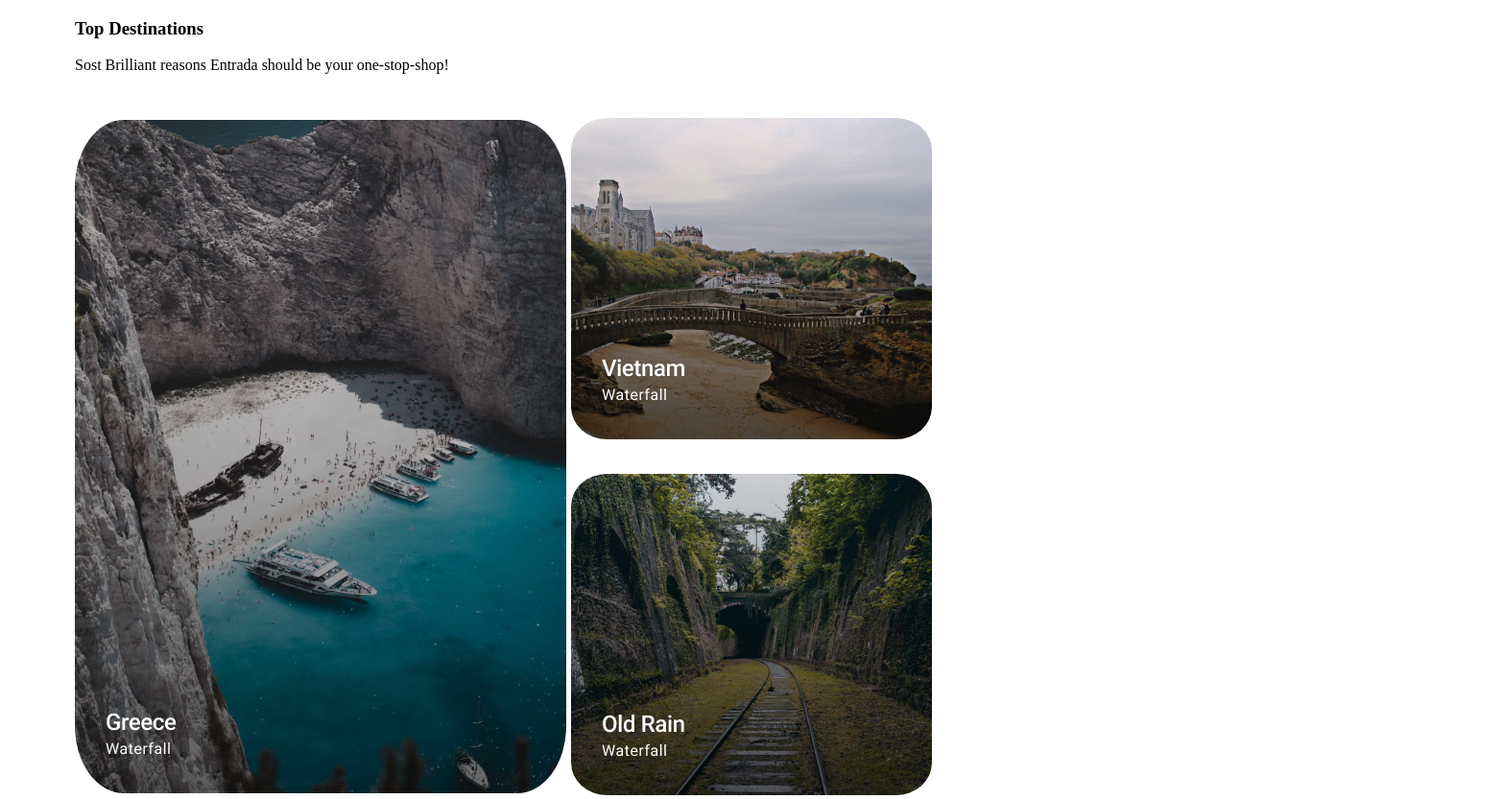
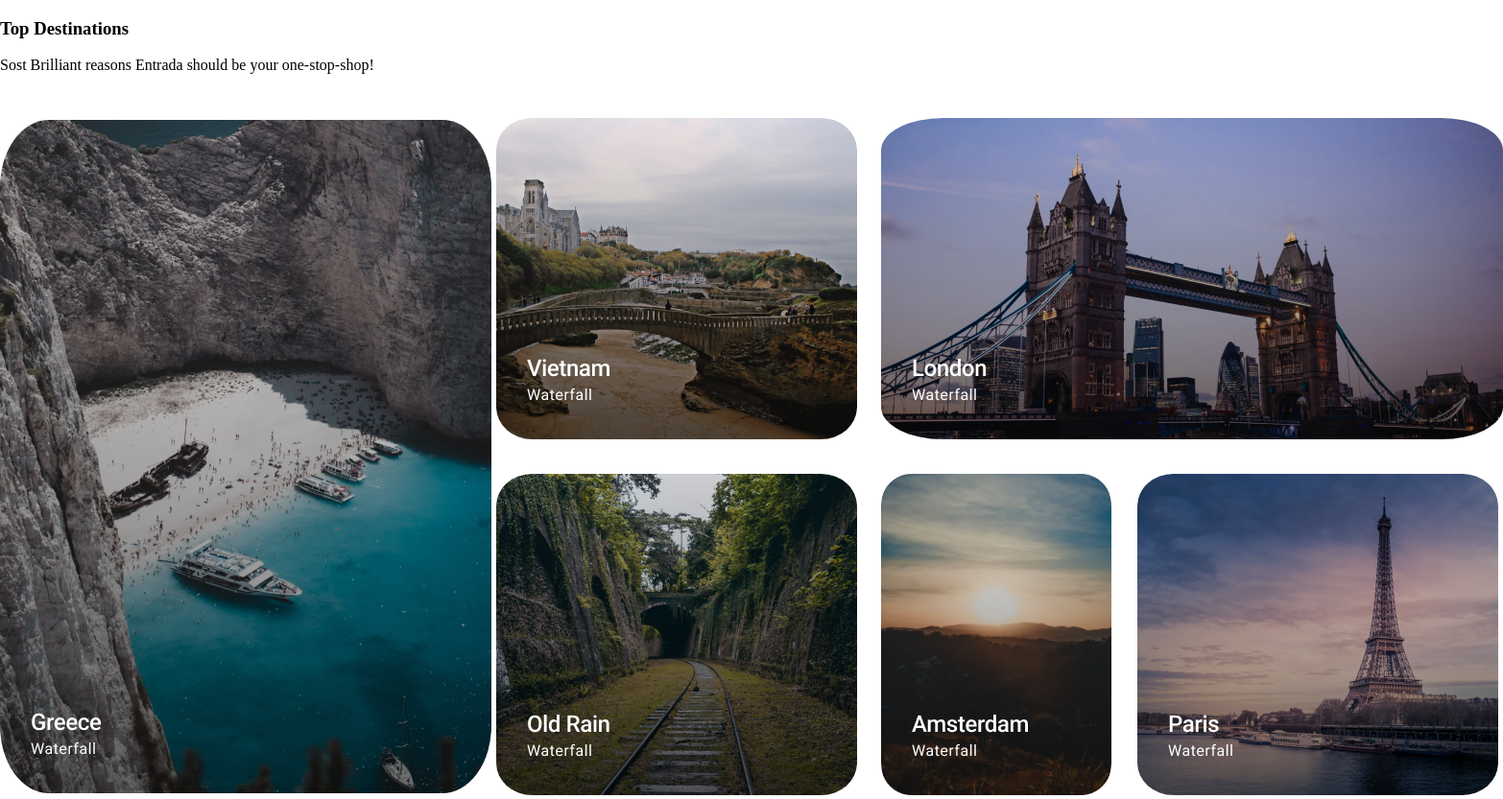
Before and after one commit to Lexavorio1/zadaniegrid1, a plain HTML site: page infex.html in a window 1280 px wide. Shown: the whole page at 96% size, 1566 px wide, since content can reach past the window. Drawn offline with Linux system fonts and the light colour scheme.

Commit message:
Update infex.html

```diff
--- a/infex.html
+++ b/infex.html
@@ -31,16 +31,16 @@
             <div class="conteiner-2 conteiner">
                 <picture class="picture__img2">
                     <div class="item-4 item">
-                        <source srcset="практика2/London.png" media="(max-width: 1000px)">
-                        <img src="практика2/img/london.png" alt="">
+                        <source srcset="London.png" media="(max-width: 1000px)">
+                        <img src="london.png" alt="">
                     </div>
                     <div class="item-5 item">
-                        <source srcset="практика2/Amsterdam.png" media="(max-width: 1000px)">
-                        <img src="практика2/img/amsterdam.png" alt="">
+                        <source srcset="Amsterdam.png" media="(max-width: 1000px)">
+                        <img src="amsterdam.png" alt="">
                     </div>
                     <div class="item-6 item">
-                        <source srcset="практика2/paris.png" media="(max-width: 1000px)">
-                        <img src="практика2/img/paris.png" alt="">
+                        <source srcset="paris.png" media="(max-width: 1000px)">
+                        <img src="paris.png" alt="">
                     </div>
                 </picture>
             </div>
```
